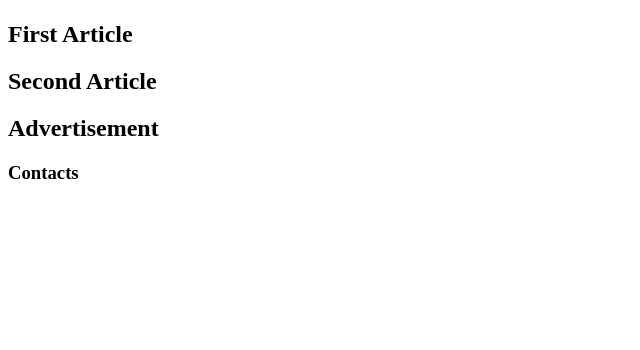
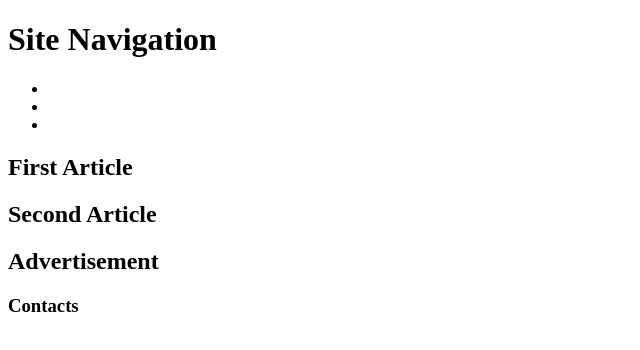
Before and after one commit to BogdanCzoriev/dark-page, a plain HTML site: page index.html in a window 1280 px wide. Shown: the whole page, without its empty margins (0-640 px from the left). Drawn offline with Linux system fonts and the light colour scheme.

Commit message:
add navigation

```diff
--- a/index.html
+++ b/index.html
@@ -7,10 +7,14 @@
 
     <body>
        <header>
-           <h1></h1>
+           <h1>Site Navigation</h1>
 
            <nav>
-
+               <ul>
+                   <li></li>
+                   <li></li>
+                   <li></li>
+               </ul>
            </nav>
        </header>
 
```
